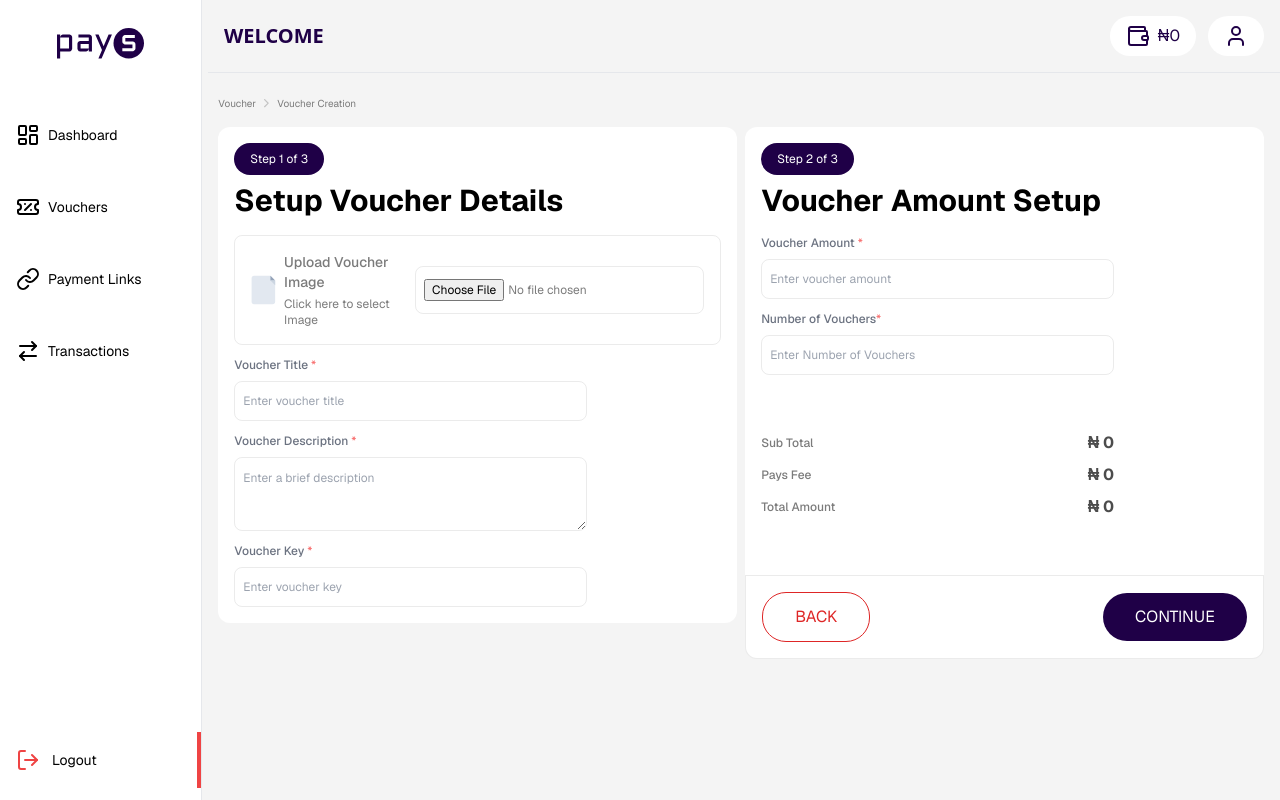
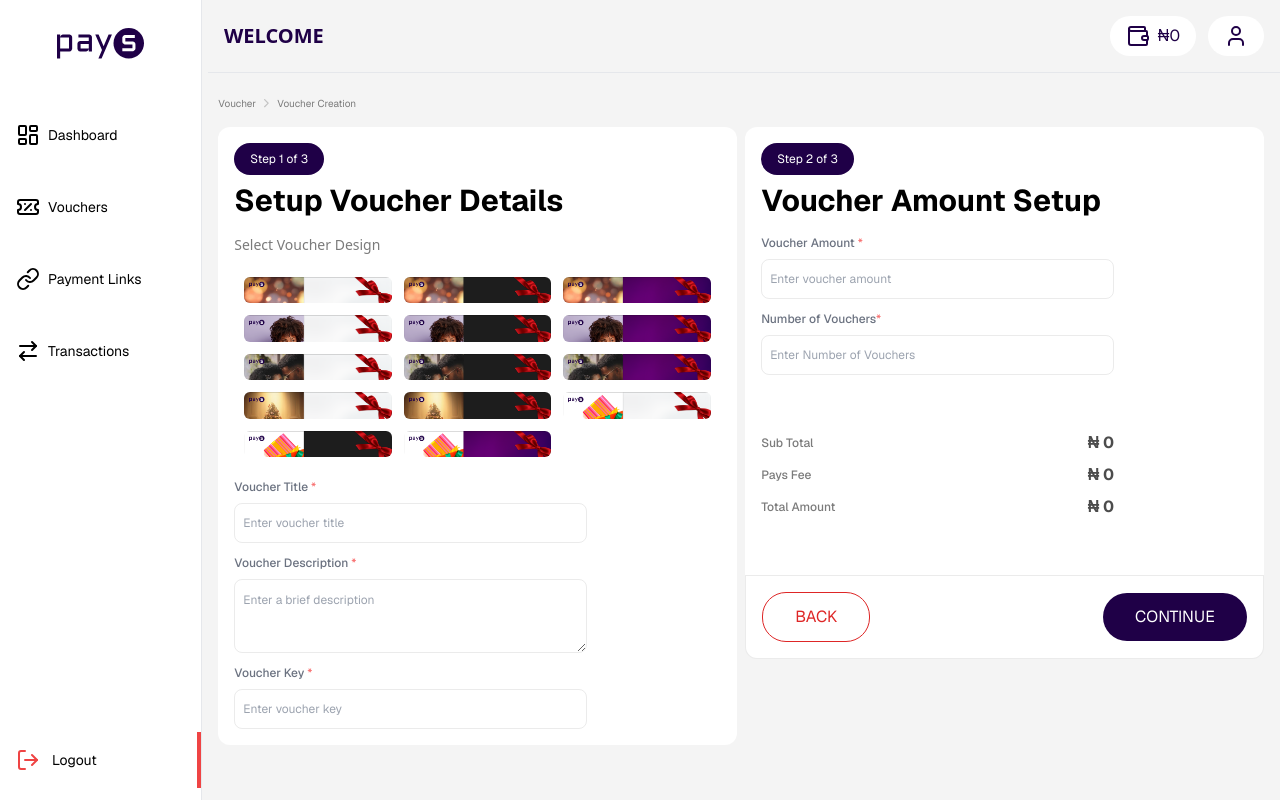
Before and after one commit to cargle-org/pays-client-v2, a Next.js app: page /dashboard/vouchers/create in a window 1280 px wide. Built offline with nearby package versions, Linux system fonts and the light colour scheme; no server answers.

Commit message:
UPDATE: Working on voucher thumbnails

```diff
--- a/app/(dashboard)/dashboard/transactions/page.tsx
+++ b/app/(dashboard)/dashboard/transactions/page.tsx
@@ -81,6 +81,8 @@ const Transactions = () => {
   }, []);
 
   const verifyTransaction = (tx_ref: any, transaction_id: any, i: number) => {
+    console.log("🚀 ~ verifyTransaction ~ transaction_id:", transaction_id);
+    console.log("🚀 ~ verifyTransaction ~ tx_ref:", tx_ref);
     setVerifyIndex(i);
     setTransactionDetails({});
     setTransactionDetails((item: any) => ({
--- a/app/(dashboard)/dashboard/vouchers/create/page.tsx
+++ b/app/(dashboard)/dashboard/vouchers/create/page.tsx
@@ -7,9 +7,23 @@ import axios from "axios";
 import { useRouter } from "next/navigation";
 import { success, error } from "@/helpers/Alert";
 import Spinner from "@/components/spinner/Spinner";
-// import Image from "next/image";
+import Image from "next/image";
 
-// import right_img from "@/assets/imgs/vouchers/voucher_right.png";
+// Voucher cards
+import birthday_light from "@/assets/imgs/vouchers/birthday_light.png";
+import birthday_dark from "@/assets/imgs/vouchers/birthday_dark.png";
+import birthday_gradient from "@/assets/imgs/vouchers/birthday_gradient.png";
+import bonus_light from "@/assets/imgs/vouchers/bonus_light.png";
+import bonus_dark from "@/assets/imgs/vouchers/bonus_dark.png";
+import bonus_gradient from "@/assets/imgs/vouchers/bonus_gradient.png";
+import wedding_light from "@/assets/imgs/vouchers/wedding_light.png";
+import wedding_dark from "@/assets/imgs/vouchers/wedding_dark.png";
+import wedding_gradient from "@/assets/imgs/vouchers/wedding_gradient.png";
+import seasons_light from "@/assets/imgs/vouchers/seasons_light.png";
+import seasons_dark from "@/assets/imgs/vouchers/seasons_dark.png";
+import gift_light from "@/assets/imgs/vouchers/gift_light.png";
+import gift_dark from "@/assets/imgs/vouchers/gift_dark.png";
+import gift_gradient from "@/assets/imgs/vouchers/gift_gradient.png";
 
 const Page = () => {
   const router = useRouter();
@@ -18,20 +32,36 @@ const Page = () => {
     setOneVoucherId,
     createVoucherLoading,
     setCreateVoucherLoading,
+    getAllVouchersByUser,
   }: any = useGeneralContext();
-  const [thumbnail, setThumbnail] = useState<File | null>(null);
+  const [thumbnail, setThumbnail] = useState<string>("");
   const [formData, setFormData] = useState({
     title: "",
     description: "",
     voucherKey: "",
-    // expiry_date: "",
     amountPerVoucher: "",
     totalNumberOfVouchers: "",
   });
   const [newAmount, setNewAmount] = useState(0);
   console.log("🚀 ~ Page ~ newAmount:", newAmount);
   const [paysFee, setPaysFee] = useState(0);
-  // const [createVoucherLoading, setCreateVoucherLoading] = useState(false);
+
+  const voucherCards = [
+    { name: "birthday_light", image: birthday_light },
+    { name: "birthday_dark", image: birthday_dark },
+    { name: "birthday_gradient", image: birthday_gradient },
+    { name: "bonus_light", image: bonus_light },
+    { name: "bonus_dark", image: bonus_dark },
+    { name: "bonus_gradient", image: bonus_gradient },
+    { name: "wedding_light", image: wedding_light },
+    { name: "wedding_dark", image: wedding_dark },
+    { name: "wedding_gradient", image: wedding_gradient },
+    { name: "seasons_light", image: seasons_light },
+    { name: "seasons_dark", image: seasons_dark },
+    { name: "gift_light", image: gift_light },
+    { name: "gift_dark", image: gift_dark },
+    { name: "gift_gradient", image: gift_gradient },
+  ];
 
   const onchangeHandler = (e: any) => {
     setFormData((prev) => ({
@@ -40,34 +70,26 @@ const Page = () => {
     }));
   };
 
-  const onImageChange = (e: React.ChangeEvent<HTMLInputElement>) => {
-    if (e.target.files && e.target.files.length > 0) {
-      setThumbnail(e.target.files[0]);
-    }
-  };
-
   const onSubmit = async (e: any) => {
     try {
       e.preventDefault();
       setCreateVoucherLoading(true);
-      const data = new FormData();
-      data.append("title", formData.title);
-      data.append("description", formData.description);
-      data.append("voucherKey", formData.voucherKey);
-      // data.append("expiry_date", formData.expiry_date);
-      data.append("amountPerVoucher", formData.amountPerVoucher);
-      data.append("totalNumberOfVouchers", formData.totalNumberOfVouchers);
-
-      if (thumbnail) {
-        data.append("thumbnail", thumbnail);
-      }
+      const data = {
+        title: formData.title,
+        description: formData.description,
+        voucherKey: formData.voucherKey,
+        amountPerVoucher: formData.amountPerVoucher,
+        totalNumberOfVouchers: formData.totalNumberOfVouchers,
+        thumbnail: thumbnail,
+      };
+      console.log("🚀 ~ onSubmit ~ data:", data);
 
       const response = await axios.post(
         `${process.env.NEXT_PUBLIC_BASE_URL}/utils/voucher/create`,
         data,
         {
           headers: {
-            "Content-Type": "multipart/form-data",
+            "Content-Type": "application/json",
             "x-access-token": token,
           },
         }
@@ -78,6 +100,7 @@ const Page = () => {
       setOneVoucherId(response.data.data.voucher._id);
       setOneVoucherId(response.data.data.voucher.specialKey);
       if (response.status === 200) {
+        getAllVouchersByUser();
         success("Voucher created successfully.");
         router.push(
           `/dashboard/vouchers/create/recipients/${response.data.data.voucher.specialKey}`
@@ -195,50 +218,31 @@ const Page = () => {
               </div>
               {/* Inputs */}
               <div className="flex flex-col gap-3 justify-start">
-                <div className="flex p-4 justify-between items-center border border-brand-grayish/15 rounded-lg text-brand-grayish bg-transparent outline-brand-main/40 font-geistsans font-normal text-xs">
-                  <div className="flex gap-2 items-center">
-                    <svg
-                      width="28"
-                      height="32"
-                      viewBox="0 0 28 32"
-                      fill="none"
-                      xmlns="http://www.w3.org/2000/svg"
-                    >
-                      <path
-                        fillRule="evenodd"
-                        clipRule="evenodd"
-                        d="M3.33268 0C1.85992 0 0.666016 1.19391 0.666016 2.66667V29.3333C0.666016 30.8061 1.85992 32 3.33268 32H24.666C26.1388 32 27.3327 30.8061 27.3327 29.3333V0H3.33268ZM27.3327 2.09808e-05V5.33333L21.9993 2.05146e-05L27.3327 2.09808e-05Z"
-                        fill="#E2E8F0"
-                      />
-                      <path
-                        fillRule="evenodd"
-                        clipRule="evenodd"
-                        d="M22 0V5.33331H27.3333L22 0Z"
-                        fill="#94A3B8"
-                      />
-                      <path
-                        fillRule="evenodd"
-                        clipRule="evenodd"
-                        d="M27.332 10.667V5.33366H21.9987L27.332 10.667Z"
-                        fill="#CBD5E1"
-                      />
-                    </svg>
-                    <div className="flex flex-col gap-1 justify-start">
-                      <span className="font-medium text-sm text-brand-grayish">
-                        Upload Voucher Image
-                      </span>
-                      <span className="font-normal text-xs text-brand-grayish">
-                        Click here to select Image
-                      </span>
-                    </div>
+                <div className="flex flex-col gap-3">
+                  <span className="font-medium text-sm text-brand-grayish">
+                    Select Voucher Design
+                  </span>
+                  <div className="grid grid-cols-3 gap-2 max-h-[200px] overflow-y-auto p-2">
+                    {voucherCards.map((card) => (
+                      <div
+                        key={card.name}
+                        onClick={() => setThumbnail(card.name)}
+                        className={`relative cursor-pointer rounded-lg overflow-hidden border-2 ${
+                          thumbnail === card.name
+                            ? "border-brand-main"
+                            : "border-transparent"
+                        }`}
+                      >
+                        <Image
+                          src={card.image}
+                          alt={card.name}
+                          width={100}
+                          height={60}
+                          className="w-full h-auto"
+                        />
+                      </div>
+                    ))}
                   </div>
-                  <input
-                    type="file"
-                    name="thumbnail"
-                    id="thumbnail"
-                    onChange={onImageChange}
-                    className="px-2 py-[12px] flex items-center justify-center border border-brand-grayish/15 rounded-lg text-brand-grayish bg-transparent outline-brand-main/40 font-geistsans font-normal text-xs cursor-pointer"
-                  />
                 </div>
                 <div className="flex flex-col justify-start">
                   <span className="font-medium text-xs text-gray-500 font-geistsans mb-2">
@@ -279,20 +283,6 @@ const Page = () => {
                     className="w-[353px] h-[40px] px-2 py-[12px] border border-brand-grayish/15 rounded-lg text-brand-grayish bg-transparent outline-brand-main/40 font-geistsans font-normal text-xs"
                   />
                 </div>
-                {/* <div className="flex flex-col justify-start">
-                  <span className="font-medium text-xs text-gray-500 font-geistsans mb-2">
-                    Expiry Date
-                    <span className="text-red-400">*</span>
-                  </span>
-                  <input
-                    type="date"
-                    name="expiry_date"
-                    id="expiry_date"
-                    placeholder="Enter voucher expiry date"
-                    onChange={onchangeHandler}
-                    className="w-[353px] h-[40px] px-2 py-[12px] border border-brand-grayish/15 rounded-lg text-brand-grayish bg-transparent outline-brand-main/40 font-geistsans font-normal text-xs"
-                  />
-                </div> */}
               </div>
             </div>
           </div>
@@ -363,7 +353,7 @@ const Page = () => {
                     Total Amount
                   </span>
                   <span className="font-bold text-base text-brand-dark/70">
-                    {/* ₦ {newAmount.toLocaleString("en-NG")} */}₦{" "}
+                    ₦{" "}
                     {(
                       parseInt(formData.amountPerVoucher) *
                         parseInt(formData.totalNumberOfVouchers) +
@@ -395,9 +385,6 @@ const Page = () => {
               )}
             </div>
           </div>
-          {/* <div className="hidden lg:flex">
-            <Image src={right_img} alt="right" />
-          </div> */}
         </form>
       </div>
     </>
--- a/package.json
+++ b/package.json
@@ -16,7 +16,8 @@
     "next": "14.2.5",
     "react": "^18",
     "react-dom": "^18",
-    "react-toastify": "^10.0.5"
+    "react-toastify": "^10.0.5",
+    "react-tooltip": "^5.28.0"
   },
   "devDependencies": {
     "@types/node": "^20",
```
Also changed, not shown: app/(dashboard)/dashboard/vouchers/[id]/page.tsx (+198 -92 lines), app/(dashboard)/dashboard/vouchers/page.tsx (+39 -2 lines), 1 other file (tests, documents, lock files or other folders).
